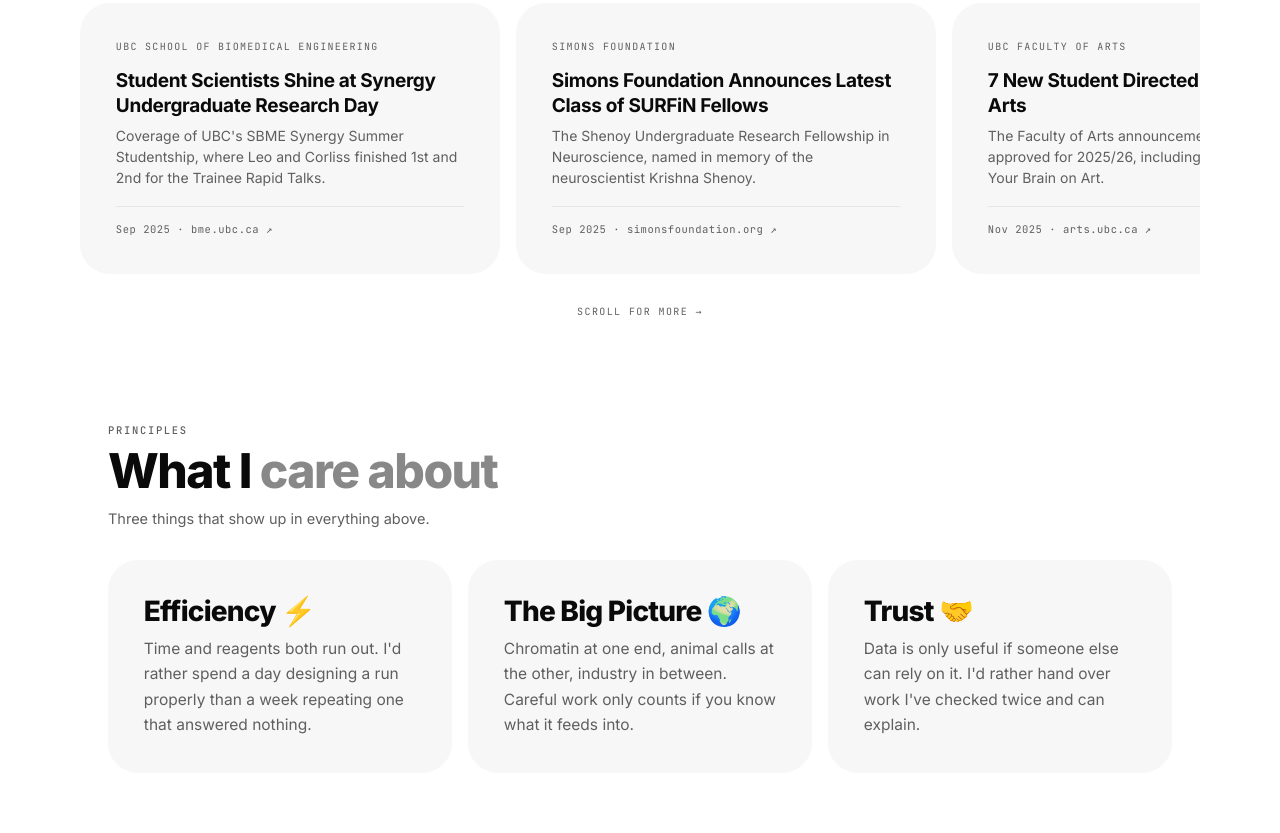
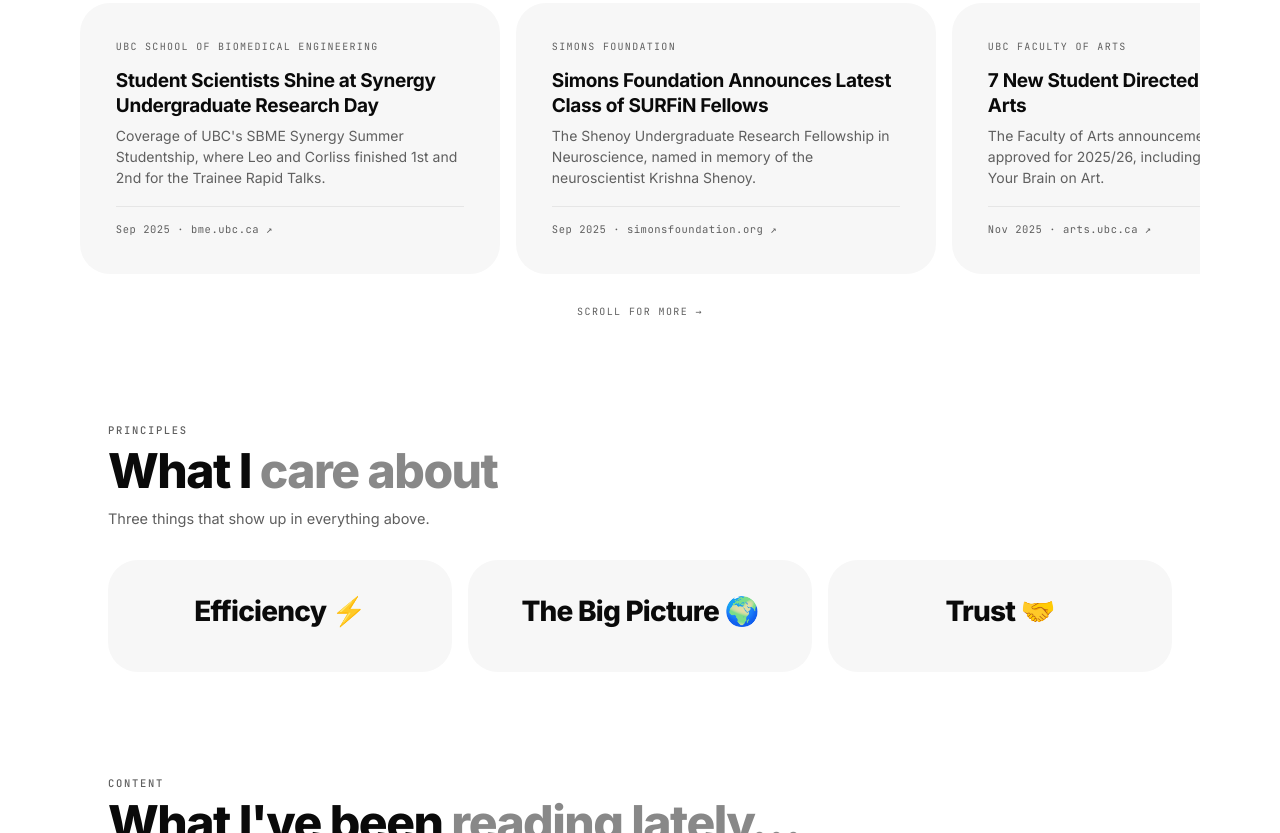
Before and after one commit to leojchung/leojchung.github.io, a plain HTML site: page index.html in a window 1280 px wide. Shown: the part 3392-4225 px from the top of the page. Drawn offline with Linux system fonts and the light colour scheme.

Commit message:
Simplify Principles to word-only, revert flag to the raw emoji
Principles: renderPrinciples() no longer prints each item's blurb, just
the word (now with an emoji) — Leo's request. The blurb text stays in
content.js, unused, in case he wants the fuller cards back later.

Flag: disabled flagify()'s inline-SVG substitution at Leo's explicit
request, overriding the reasoning documented above FLAG_CA in build.js.
He finds the drawn flag worse than the fallback — the raw 🇨🇦 emoji now
renders untouched, so it shows as a real flag on Mac/iOS and as the bare
letters "CA" on Windows. flagify() and FLAG_CA are kept, not deleted.

```diff
--- a/index.html
+++ b/index.html
@@ -107,7 +107,7 @@
       <div class="bento">
         <div class="card stagger-item sp-6">
           <p class="label">Based in</p>
-          <p class="value">Vancouver, BC <svg class="flag" viewBox="0 0 64 32" role="img" aria-label="Canada"><rect width="64" height="32" fill="#fff"/><rect width="16" height="32" fill="#FF0000"/><rect x="48" width="16" height="32" fill="#FF0000"/><polygon fill="#FF0000" points="32.00,3.50 33.37,9.00 36.20,8.00 35.36,12.25 41.24,14.50 39.56,16.75 39.98,19.50 35.78,19.00 34.94,22.50 33.16,21.75 33.16,28.00 30.84,28.00 30.84,21.75 29.06,22.50 28.22,19.00 24.02,19.50 24.44,16.75 22.76,14.50 28.64,12.25 27.80,8.00 30.64,9.00 32.00,3.50"/></svg></p>
+          <p class="value">Vancouver, BC 🇨🇦</p>
           <div class="pins" aria-hidden="true">
             <svg class="far" viewBox="0 0 24 26" aria-hidden="true"><path d="M12 0C6.9 0 2.8 4.1 2.8 9.2 2.8 16.1 12 26 12 26s9.2-9.9 9.2-16.8C21.2 4.1 17.1 0 12 0Z"/></svg><svg class="far" viewBox="0 0 24 26" aria-hidden="true"><path d="M12 0C6.9 0 2.8 4.1 2.8 9.2 2.8 16.1 12 26 12 26s9.2-9.9 9.2-16.8C21.2 4.1 17.1 0 12 0Z"/></svg><svg class="far" viewBox="0 0 24 26" aria-hidden="true"><path d="M12 0C6.9 0 2.8 4.1 2.8 9.2 2.8 16.1 12 26 12 26s9.2-9.9 9.2-16.8C21.2 4.1 17.1 0 12 0Z"/></svg><svg class="here" viewBox="0 0 24 26" aria-hidden="true"><path d="M12 0C6.9 0 2.8 4.1 2.8 9.2 2.8 16.1 12 26 12 26s9.2-9.9 9.2-16.8C21.2 4.1 17.1 0 12 0Z"/><path d="M7.7 9.3l1.5-1.5 2 2 4.6-4.6 1.5 1.5-6.1 6.1-3.5-3.5Z" fill="#fff"/></svg><svg class="far" viewBox="0 0 24 26" aria-hidden="true"><path d="M12 0C6.9 0 2.8 4.1 2.8 9.2 2.8 16.1 12 26 12 26s9.2-9.9 9.2-16.8C21.2 4.1 17.1 0 12 0Z"/></svg><svg class="far" viewBox="0 0 24 26" aria-hidden="true"><path d="M12 0C6.9 0 2.8 4.1 2.8 9.2 2.8 16.1 12 26 12 26s9.2-9.9 9.2-16.8C21.2 4.1 17.1 0 12 0Z"/></svg><svg class="far" viewBox="0 0 24 26" aria-hidden="true"><path d="M12 0C6.9 0 2.8 4.1 2.8 9.2 2.8 16.1 12 26 12 26s9.2-9.9 9.2-16.8C21.2 4.1 17.1 0 12 0Z"/></svg>
           </div>
@@ -217,17 +217,14 @@
         </div>
       </div>
       <div class="cards">
-        <div class="card stagger-item ">
+        <div class="card stagger-item center">
           <h3 class="principle-word">Efficiency ⚡</h3>
-          <p class="body">Time and reagents both run out. I'd rather spend a day designing a run properly than a week repeating one that answered nothing.</p>
         </div>
-        <div class="card stagger-item ">
+        <div class="card stagger-item center">
           <h3 class="principle-word">The Big Picture 🌍</h3>
-          <p class="body">Chromatin at one end, animal calls at the other, industry in between. Careful work only counts if you know what it feeds into.</p>
         </div>
-        <div class="card stagger-item ">
+        <div class="card stagger-item center">
           <h3 class="principle-word">Trust 🤝</h3>
-          <p class="body">Data is only useful if someone else can rely on it. I'd rather hand over work I've checked twice and can explain.</p>
         </div>
       </div>
     </section>
```
Also changed, not shown: build.js (+13 -6 lines), contact.html (+1 -1 lines), content.js (+5 -4 lines).
